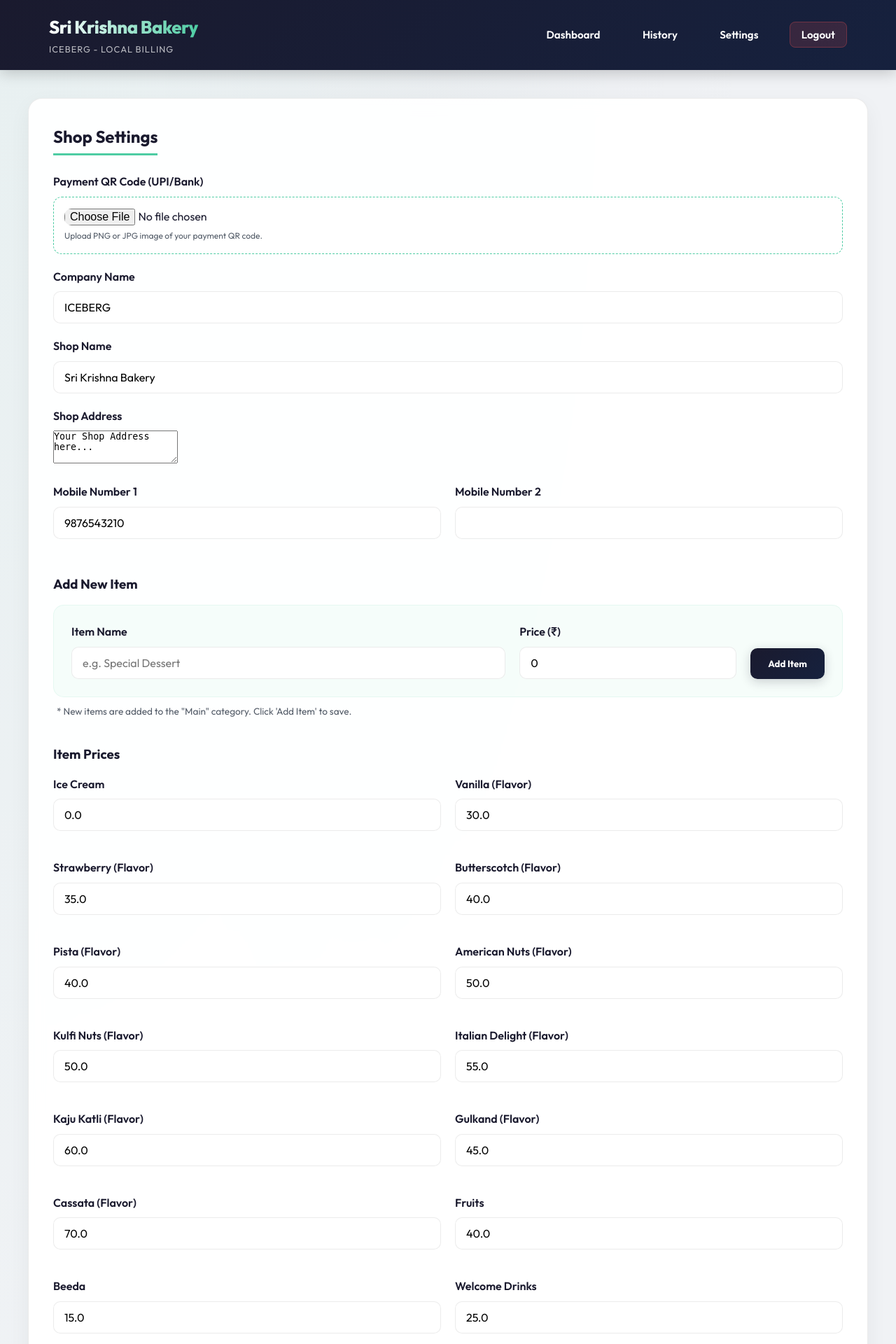
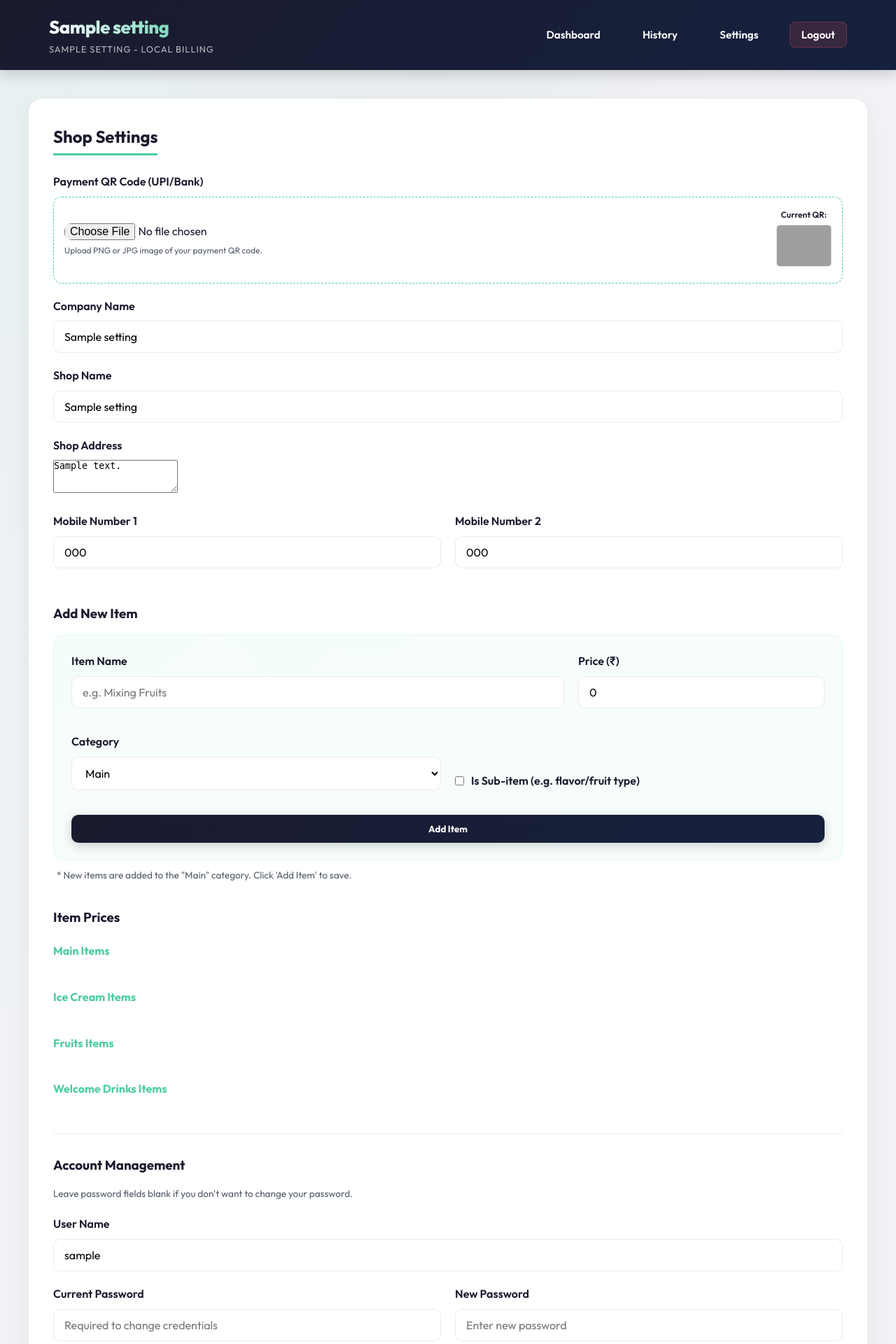
Before and after one commit to mithunrajpalani/billing_website, a Flask app: page /settings in a window 1280 px wide. Shown: the top 1920 px of the page at 70% size. Run offline with Flask 3, Linux system fonts and the light colour scheme; a user stored in the database is signed in; tables that the repository leaves empty hold one stand-in row (values such as "Sample post"); parts of the project's set-up code (start-up, migrations or seed data) failed here and were passed over; grey boxes are pictures that could not be loaded.

Commit message:
Minor UI and billing logic update

```diff
--- a/index.py
+++ b/index.py
@@ -80,10 +80,16 @@
                 {'name': 'Cassata', 'price': 70, 'category': 'Ice Cream', 'is_flavor': True},
                 {'name': 'Fruits', 'price': 40, 'category': 'Main'},
                 {'name': 'Beeda', 'price': 15, 'category': 'Main'},
-                {'name': 'Welcome Drinks', 'price': 25, 'category': 'Main'},
+                {'name': 'Welcome Drinks', 'price': 0, 'category': 'Main'},
+                {'name': 'Fruit Salad', 'price': 30, 'category': 'Welcome Drinks', 'is_flavor': True},
+                {'name': 'Rose Milk', 'price': 30, 'category': 'Welcome Drinks', 'is_flavor': True},
+                {'name': 'Watermelon Juice', 'price': 30, 'category': 'Welcome Drinks', 'is_flavor': True},
                 {'name': 'Popcorn', 'price': 20, 'category': 'Main'},
                 {'name': 'Cotton Candy', 'price': 20, 'category': 'Main'},
                 {'name': 'Chocolate Fountain', 'price': 100, 'category': 'Main'},
+                {'name': 'Fruits', 'price': 0, 'category': 'Main'},
+                {'name': 'Mixing Fruits', 'price': 40, 'category': 'Fruits', 'is_flavor': True},
+                {'name': 'Separate Fruits', 'price': 50, 'category': 'Fruits', 'is_flavor': True},
                 {'name': 'Milk', 'price': 28, 'category': 'Main'},
                 {'name': 'Curd', 'price': 30, 'category': 'Main'},
                 {'name': 'Paneer', 'price': 100, 'category': 'Main'},
@@ -110,8 +116,16 @@
 def index():
     items = Item.query.filter_by(is_flavor=False).all()
     ice_cream_flavors = Item.query.filter_by(category='Ice Cream', is_flavor=True).all()
+    fruit_items = Item.query.filter_by(category='Fruits', is_flavor=True).all()
+    drink_items = Item.query.filter_by(category='Welcome Drinks', is_flavor=True).all()
     settings = ShopSettings.query.first()
-    return render_template('dashboard.html', items=items, flavors=ice_cream_flavors, settings=settings, date=datetime.now())
+    return render_template('dashboard.html',
+                          items=items,
+                          flavors=ice_cream_flavors,
+                          fruit_items=fruit_items,
+                          drink_items=drink_items,
+                          settings=settings,
+                          date=datetime.now())
 
 @app.route('/login', methods=['GET', 'POST'])
 def login():
@@ -168,12 +182,25 @@
     discount_amount = float(data.get('discount_amount', 0))
     balance_amount = float(data.get('balance_amount', grand_total - advance_amount - discount_amount))
     custom_location = data.get('location')
+    bill_date_str = data.get('date')
+
+    bill_date = datetime.now()
+    if bill_date_str:
+        try:
+            # Handle standard date format from <input type="date">
+            bill_date = datetime.strptime(bill_date_str, '%Y-%m-%d')
+            # Add current time to the selected date
+            now = datetime.now()
+            bill_date = bill_date.replace(hour=now.hour, minute=now.minute, second=now.second)
+        except ValueError:
+            pass
 
     settings = ShopSettings.query.first()
     bill_number = f"BILL-{datetime.now().strftime('%Y%m%d%H%M%S')}"
 
     new_bill = Bill(
         bill_number=bill_number,
+        date=bill_date,
         company_name=settings.company_name,
         shop_name=settings.shop_name,
         location=custom_location if custom_location else '',
@@ -254,10 +281,18 @@
         # Add new item if provided
         new_item_name = request.form.get('new_item_name')
         new_item_price = request.form.get('new_item_price')
+        new_item_category = request.form.get('new_item_category', 'Main')
+        is_sub_item = request.form.get('is_sub_item') == 'on'
+
         if new_item_name and new_item_price:
             existing_item = Item.query.filter_by(name=new_item_name).first()
             if not existing_item:
-                new_item = Item(name=new_item_name, price=float(new_item_price), category='Main')
+                new_item = Item(
+                    name=new_item_name,
+                    price=float(new_item_price),
+                    category=new_item_category,
+                    is_flavor=is_sub_item
+                )
                 db.session.add(new_item)
             else:
                 flash(f'Item "{new_item_name}" already exists.')
--- a/static/js/billing.js
+++ b/static/js/billing.js
@@ -2,22 +2,39 @@
 let currentSelectedItem = null;
 
 function selectItem(id, name, price, element) {
+    const containers = document.querySelectorAll('.sub-item-container');
+    containers.forEach(c => c.classList.add('hidden'));
+
     if (name === 'Ice Cream') {
         const container = document.getElementById('flavor-selection-container');
         container.classList.remove('hidden');
-        // Move container after the clicked element's row or just after it in grid
         element.parentNode.insertBefore(container, element.nextSibling);
         document.getElementById('quantity-modal').classList.add('hidden');
         return;
     }
 
-    document.getElementById('flavor-selection-container').classList.add('hidden');
+    if (name === 'Fruits') {
+        const container = document.getElementById('fruit-selection-container');
+        container.classList.remove('hidden');
+        element.parentNode.insertBefore(container, element.nextSibling);
+        document.getElementById('quantity-modal').classList.add('hidden');
+        return;
+    }
+
+    if (name === 'Welcome Drinks') {
+        const container = document.getElementById('drink-selection-container');
+        container.classList.remove('hidden');
+        element.parentNode.insertBefore(container, element.nextSibling);
+        document.getElementById('quantity-modal').classList.add('hidden');
+        return;
+    }
+
     currentSelectedItem = { id, name, price };
     showQuantityModal(name);
 }
 
-function addFlavor() {
-    const select = document.getElementById('flavor-select');
+function addSubItem(selectId, parentName) {
+    const select = document.getElementById(selectId);
     const selectedOption = select.options[select.selectedIndex];
 
     if (!selectedOption.value) return;
@@ -25,7 +42,11 @@
     const name = selectedOption.value;
     const price = parseFloat(selectedOption.getAttribute('data-price'));
 
-    currentSelectedItem = { id: 'flavor-' + name, name: 'Ice Cream (' + name + ')', price: price };
+    currentSelectedItem = {
+        id: selectId + '-' + name,
+        name: parentName + ' (' + name + ')',
+        price: price
+    };
     showQuantityModal(currentSelectedItem.name);
 
     // Reset select
@@ -118,6 +139,7 @@
     const discount = parseFloat(document.getElementById('bill-discount').value) || 0;
     const balance = grandTotal - advance - discount;
     const location = document.getElementById('bill-location').value;
+    const date = document.getElementById('bill-date').value;
 
     const response = await fetch('/generate_bill', {
         method: 'POST',
@@ -130,7 +152,8 @@
             advance_amount: advance,
             discount_amount: parseFloat(document.getElementById('bill-discount').value) || 0,
             balance_amount: balance,
-            location: location
+            location: location,
+            date: date
         }),
     });
 
--- a/templates/settings.html
+++ b/templates/settings.html
@@ -47,29 +47,55 @@
 
         <h3 style="margin: 30px 0 15px;">Add New Item</h3>
         <div
-            style="display: grid; grid-template-columns: 2fr 1fr auto; gap: 20px; align-items: flex-end; background: rgba(78, 204, 163, 0.05); padding: 25px; border-radius: 15px; margin-bottom: 35px; border: 1px solid rgba(78, 204, 163, 0.1);">
-            <div class="form-group" style="margin-bottom: 0;">
-                <label for="new_item_name">Item Name</label>
-                <input type="text" id="new_item_name" name="new_item_name" placeholder="e.g. Special Dessert">
+            style="background: rgba(78, 204, 163, 0.05); padding: 25px; border-radius: 15px; margin-bottom: 35px; border: 1px solid rgba(78, 204, 163, 0.1);">
+            <div style="display: grid; grid-template-columns: 2fr 1fr; gap: 20px;">
+                <div class="form-group">
+                    <label for="new_item_name">Item Name</label>
+                    <input type="text" id="new_item_name" name="new_item_name" placeholder="e.g. Mixing Fruits">
+                </div>
+                <div class="form-group">
+                    <label for="new_item_price">Price (₹)</label>
+                    <input type="number" id="new_item_price" name="new_item_price" step="0.01" value="0">
+                </div>
             </div>
-            <div class="form-group" style="margin-bottom: 0;">
-                <label for="new_item_price">Price (₹)</label>
-                <input type="number" id="new_item_price" name="new_item_price" step="0.01" value="0">
+
+            <div
+                style="display: grid; grid-template-columns: 1fr 1fr; gap: 20px; align-items: flex-end; margin-top: 15px;">
+                <div class="form-group">
+                    <label for="new_item_category">Category</label>
+                    <select id="new_item_category" name="new_item_category">
+                        <option value="Main">Main</option>
+                        <option value="Ice Cream">Ice Cream</option>
+                        <option value="Fruits">Fruits</option>
+                        <option value="Welcome Drinks">Welcome Drinks</option>
+                    </select>
+                </div>
+                <div class="form-group" style="display: flex; align-items: center; gap: 10px; margin-bottom: 20px;">
+                    <input type="checkbox" id="is_sub_item" name="is_sub_item" style="width: auto;">
+                    <label for="is_sub_item" style="margin-bottom: 0;">Is Sub-item (e.g. flavor/fruit type)</label>
+                </div>
             </div>
-            <button type="submit" class="btn btn-primary" style="padding: 14px 25px;">Add Item</button>
+            <button type="submit" class="btn btn-primary" style="margin-top: 15px; width: 100%;">Add Item</button>
         </div>
         <p style="margin: -25px 0 35px; font-size: 0.85rem; color: var(--text-muted); padding-left: 5px;">* New items
             are added to the "Main" category. Click 'Add Item' to save.</p>
 
         <h3 style="margin: 30px 0 15px;">Item Prices</h3>
-        <div style="display: grid; grid-template-columns: 1fr 1fr; gap: 20px;">
+
+        {% set categories = ['Main', 'Ice Cream', 'Fruits', 'Welcome Drinks'] %}
+        {% for cat in categories %}
+        <h4 style="margin: 20px 0 10px; color: var(--accent-color);">{{ cat }} Items</h4>
+        <div style="display: grid; grid-template-columns: 1fr 1fr; gap: 20px; margin-bottom: 30px;">
             {% for item in items %}
+            {% if item.category == cat %}
             <div class="form-group">
-                <label>{{ item.name }}{{ ' (Flavor)' if item.is_flavor else '' }}</label>
+                <label>{{ item.name }}{{ ' (Sub-item)' if item.is_flavor else '' }}</label>
                 <input type="number" name="price_{{ item.id }}" value="{{ item.price }}" step="0.01">
             </div>
+            {% endif %}
             {% endfor %}
         </div>
+        {% endfor %}
 
         <h3 style="margin: 40px 0 15px; padding-top: 30px; border-top: 1px solid var(--border-color);">Account
             Management</h3>
```
Also changed, not shown: templates/dashboard.html (+40 -8 lines).
